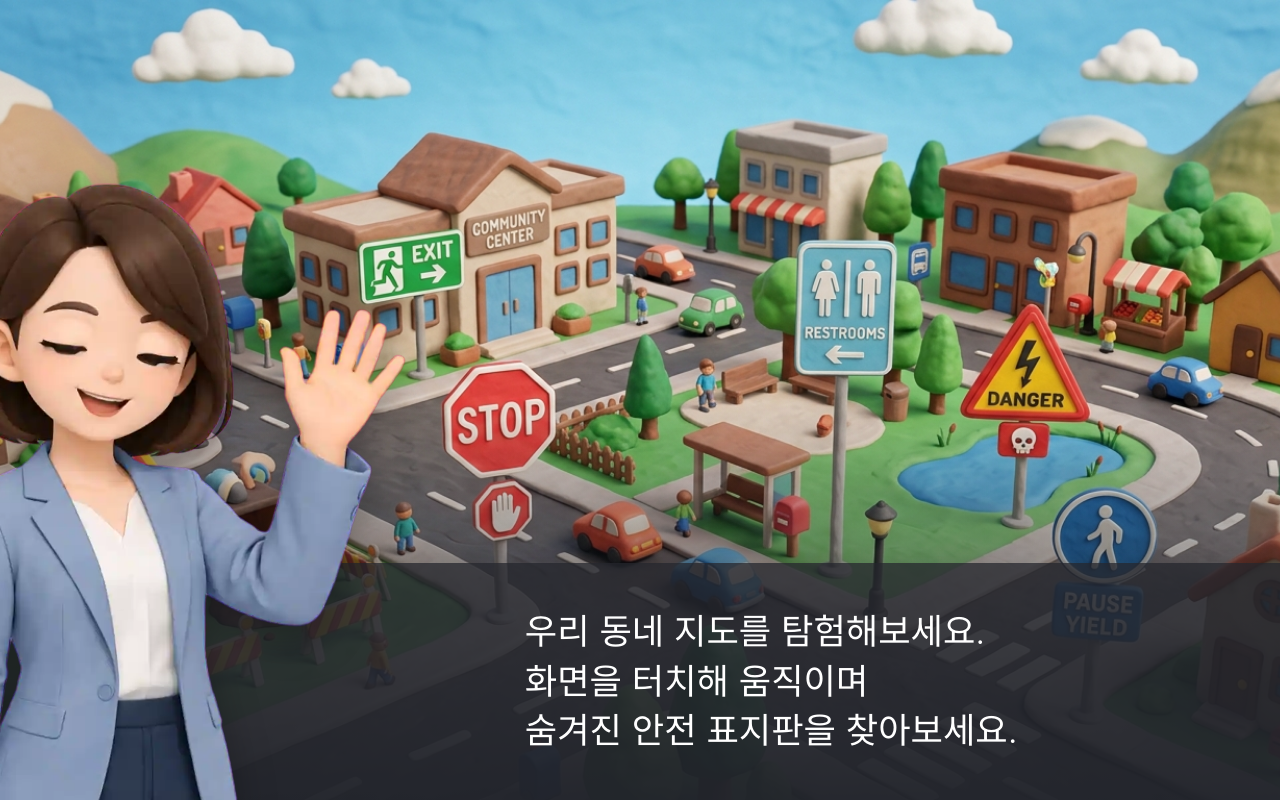
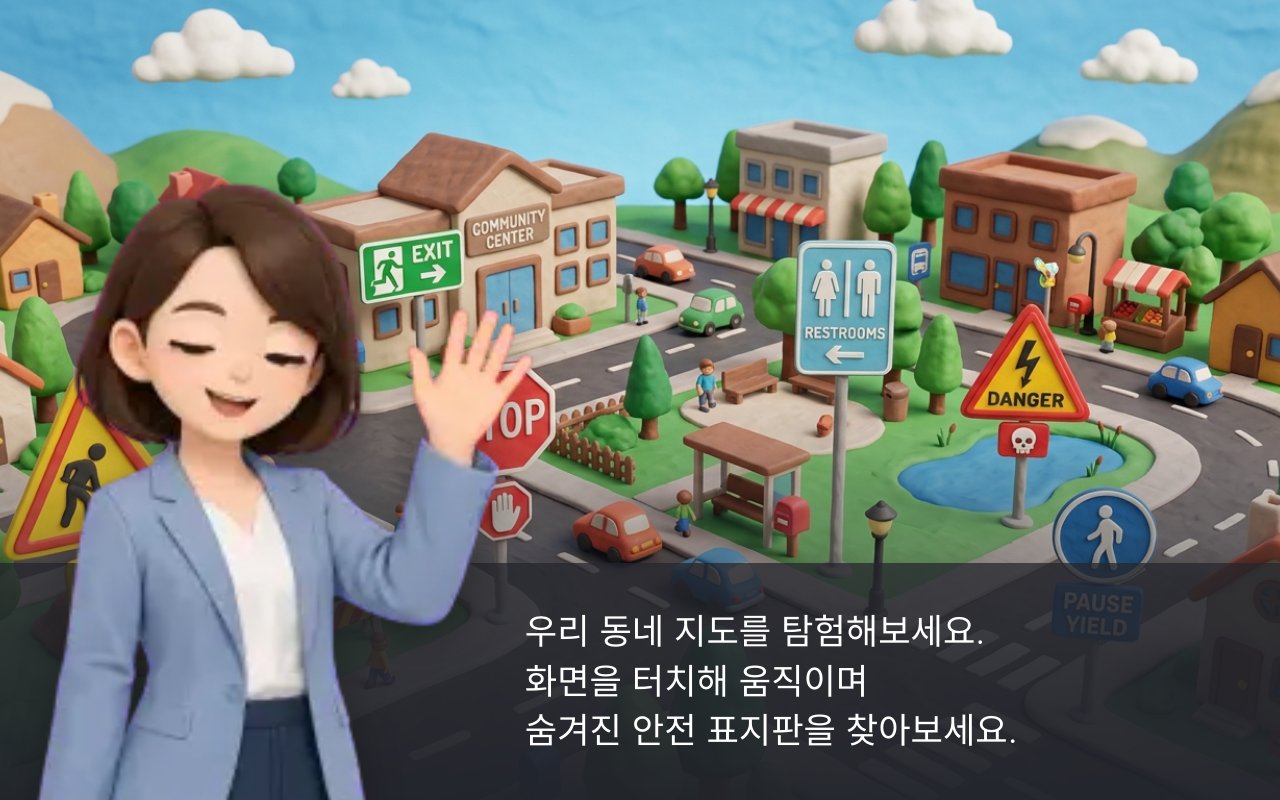
Before and after one commit to zipshowkoreaDev/save_demo_2026, a React (Create React App) app: page / in a window 1280 px wide. Built offline with nearby package versions, Linux system fonts and the light colour scheme; the HTML template or start-up script is replaced by a standard one; a web font is replaced by a local one.

Commit message:
perf: 인트로 캐릭터 프레임 시퀀스를 스프라이트시트로 전환

```diff
--- a/package.json
+++ b/package.json
@@ -35,5 +35,8 @@
       "last 1 firefox version",
       "last 1 safari version"
     ]
+  },
+  "devDependencies": {
+    "sharp": "^0.34.5"
   }
 }
--- a/src/App.css
+++ b/src/App.css
@@ -27,8 +27,10 @@ body {
 }
 
 .intro-character {
-  position: absolute; bottom: -7.5vh; right: 40vw;
-  width: auto; height: 75vh;
+  position: absolute; left: -20%; bottom: -7.5vh; transform: translateX(-50%);
+  height: 85vh;
+  width: calc(85vh * (16 / 9));
+  background-color: transparent;
   filter: drop-shadow(0 1.7vh 2.5vh rgba(0,0,0,0.3));
   animation: slideUpFlipped 0.8s ease-out;
   transform: scaleX(-1);
@@ -36,11 +38,21 @@ body {
 }
 /* 태블릿 (768px ~ 1024px) */
 @media (min-width: 768px) and (max-width: 1024px) {
-  .intro-character { height: 85vh; right: 30vw; bottom: -7.5vh; }
+  .intro-character {
+    height: 85vh;
+    width: calc(85vh * (16 / 9));
+    left: -20%; bottom: -7.5vh; transform: translateX(-50%);
+    transform: scaleX(-1);
+  }
 }
 /* 데스크탑 (1025px~) */
 @media (min-width: 1025px) {
-  .intro-character { height: 90vh; right: 40vw; bottom: -7.5vh; }
+  .intro-character {
+    height: 90vh;
+    width: calc(90vh * (16 / 9));
+    left: -30%; bottom: -7.5vh; transform: translateX(-50%);
+    transform: scaleX(-1);
+  }
 }
 
 .intro-dialog {
--- a/src/components/IntroScene/IntroScene.jsx
+++ b/src/components/IntroScene/IntroScene.jsx
@@ -1,11 +1,12 @@
 import { useState, useEffect, useRef } from 'react';
+import sprite from '../../assets/woman-sprite.webp';
 
 const TOTAL_FRAMES = 121;
-const FPS = 30;
-
-const frames = Array.from({ length: TOTAL_FRAMES }, (_, i) =>
-  require(`../../assets/woman-compressed/woman-${String(i).padStart(4, '0')}.webp`)
-);
+const COLS         = 11;
+const ROWS         = 11;
+const FW           = 480;
+const FH           = 270;
+const FPS          = 30;
 
 function IntroScene({ onComplete }) {
   const [frameIndex, setFrameIndex] = useState(0);
@@ -19,12 +20,21 @@ function IntroScene({ onComplete }) {
     return () => clearInterval(intervalRef.current);
   }, []);
 
+  const col = frameIndex % COLS;
+  const row = Math.floor(frameIndex / COLS);
+
   return (
     <div className="intro-overlay" onClick={onComplete}>
-      <img
+      <div
         className="intro-character"
-        src={frames[frameIndex]}
-        alt="인사하는 배움이"
+        style={{
+          backgroundImage:    `url(${sprite})`,
+          backgroundSize:     `${COLS * 100}% auto`,
+          backgroundPosition: `${(col / (COLS - 1)) * 100}% ${(row / (ROWS - 1)) * 100}%`,
+          backgroundRepeat:   'no-repeat',
+        }}
+        role="img"
+        aria-label="인사하는 배움이"
       />
       <div className="intro-dialog">
         우리 동네 지도를 탐험해보세요.<br />
```
Also changed, not shown: scripts/build-sprite.js (added, +46 -0 lines), src/assets/woman-sprite.webp (added), 1 other file (tests, documents, lock files or other folders).
